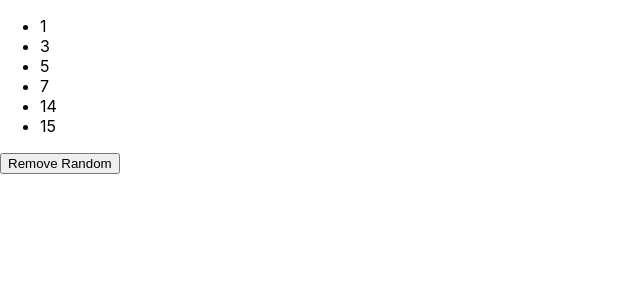
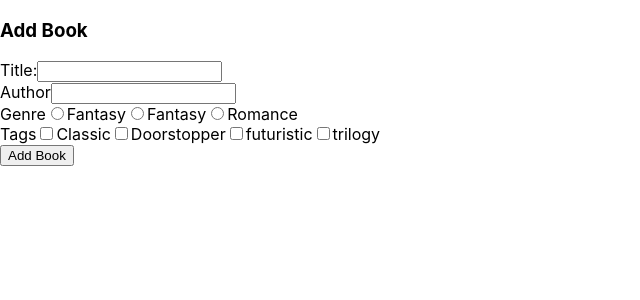
Before and after one commit to nhidayahj/tgc11-react, a React (Create React App) app in the folder react-practice-replt/: page / in a window 1280 px wide. Shown: the top 300 px of the page, without its empty margins (0-640 px from the left). Built offline with nearby package versions, Linux system fonts and the light colour scheme.

Commit message:
edit update movie

```diff
--- a/react-practice-replt/src/App.js
+++ b/react-practice-replt/src/App.js
@@ -1,15 +1,11 @@
-// import RegisterForm from './RegisterForm'
-// import Numbers from './Numbers'
-// import Movies from './Movies'
-import RemoveNum from './RemoveNum'
+// import UpdateMovie from './UpdateMovie'
+import Library from './Library'
 
 function App() {
   return (
     <div className="App">
-        {/* <RegisterForm/> */}
-        {/* <Numbers/> */}
-        {/* <Movies/> */}
-        <RemoveNum/>
+        {/* <UpdateMovie/> */}
+        <Library/>
     </div>
   );
 }
--- /dev/null
+++ b/react-practice-replt/src/Library.js
@@ -0,0 +1,85 @@
+import React from 'react'
+
+export default class Library extends React.Component {
+  state = {
+    'books': [
+      {
+        'id': 101,
+        'title': 'Dune',
+        'author': 'Frank Herbert',
+        'genre': 'science-fiction',
+        'tags':['futuristic', 'classics']
+      },
+      {
+        'id': 102,
+        'title': 'The Lord of the Rings: The Fellowship of the Ring',
+        'author': 'J.R.R Tolkien',
+        'genre':'fantasy',
+        'tags':['door-stopper', 'trilogy']
+      }
+    ]
+  }
+
+  addBook = () => {
+
+  }
+
+  updateBook = () => {
+
+  }
+
+  displayEditBook = () => {
+
+  }
+
+  cancelEditBook = () => {
+
+  }
+
+  updateFormField = (e) => {
+    this.setState({
+      [e.target.name]: e.target.value
+    })
+  }
+
+  displayBooks = () => {
+
+  }
+
+  render() {
+    return <React.Fragment>
+      <div class="container">
+        <div class="col">
+            {this.displayBooks()}
+        </div>
+
+        <div class="col">
+
+          <h3>Add Book</h3>
+          <div>
+            <label>Title:</label>
+            <input type="text" name="title" />
+          </div>
+          <div>
+            <label>Author</label>
+            <input type="text" name="author"/>
+          </div>
+          <div>
+            <label>Genre</label>
+            <input type="radio" name="genre" value="fantasy"/><label>Fantasy</label>
+            <input type="radio" name="genre" value="science-fiction"/><label>Fantasy</label>
+              <input type="radio" name="romance" value="fantasy"/><label>Romance</label>
+          </div>
+          <div>
+            <label>Tags</label>
+            <input type="checkbox" name="tags" value="classic"/><label>Classic</label>
+            <input type="checkbox" name="tags" value="doorstopper"/><label>Doorstopper</label>
+            <input type="checkbox" name="tags" value="futuristic"/><label>futuristic</label>
+            <input type="checkbox" name="tags" value="trilogy"/><label>trilogy</label>
+          </div>
+          <button>Add Book</button>
+        </div>
+      </div>
+    </React.Fragment>
+  }
+}
--- /dev/null
+++ b/react-practice-replt/src/UpdateMovie.js
@@ -0,0 +1,89 @@
+import React from 'react'
+
+
+export default class UpdateMovie extends React.Component {
+    state = {
+        'movies': [
+            {
+                'id': 101,
+                'title': 'Star Wars IV: A New Hope',
+                'director': 'George Lucas'
+            },
+            {
+                'id': 102,
+                'title': 'The Lord of the Rings: The Fellowship of the Ring',
+                'director': 'Peter Jackson'
+            }
+        ],
+        title: "",
+        director: ""
+    }
+    updateMovie = () => {
+        // 1. create the updated movie object.
+        // hint: replace the null below with the correct code
+        // hint 2: where is the data for the new movie currently stored?
+        let updatedMovie = {
+            title: this.state.title,
+            director: this.state.director
+        }
+
+        // 2. find the original index of the updated movie
+
+        // 3. clone the array
+
+        // 4. add the updated movie object back to its original index in
+        // the array
+
+        // 5. set the cloned array back into the state
+    }
+
+    updateFormField = (e) => {
+        this.setState({
+            [e.target.name]: e.target.value
+        })
+    }
+
+    // create a pop-up form
+    beginEditMovie = () => {
+        return (
+            <React.Fragment>
+                <div id="popup"
+                style={{display: this.state.beginEditMovie ? 'block' : 'none'}}>
+
+                </div>
+            </React.Fragment>
+        )
+
+    }
+
+    render() {
+        return <React.Fragment>
+            <div class="container">
+                <div class="col">
+                    {this.state.movies.map(m => (
+                        <React.Fragment>
+                            <div class="movie">
+                                <h1>{m.title} <button onClick={this.beginEditMovie}>Edit</button></h1>
+                                <h2>Directed by {m.director}</h2>
+                            </div>
+                        </React.Fragment>
+                    ))}
+                </div>
+
+                <div class="col">
+
+                    <h3>Edit Movie</h3>
+                    <div>
+                        <label>Movie Title:</label>
+                        <input type="text" name="title" value={this.state.title} onChange={this.updateFormField} />
+                    </div>
+                    <div>
+                        <label>Director</label>
+                        <input type="text" name="director" value={this.state.director} onChange={this.updateFormField} />
+                    </div>
+                    <button onClick={this.updateMovie}>Update Movie</button>
+                </div>
+            </div>
+        </React.Fragment>
+    }
+}
```
